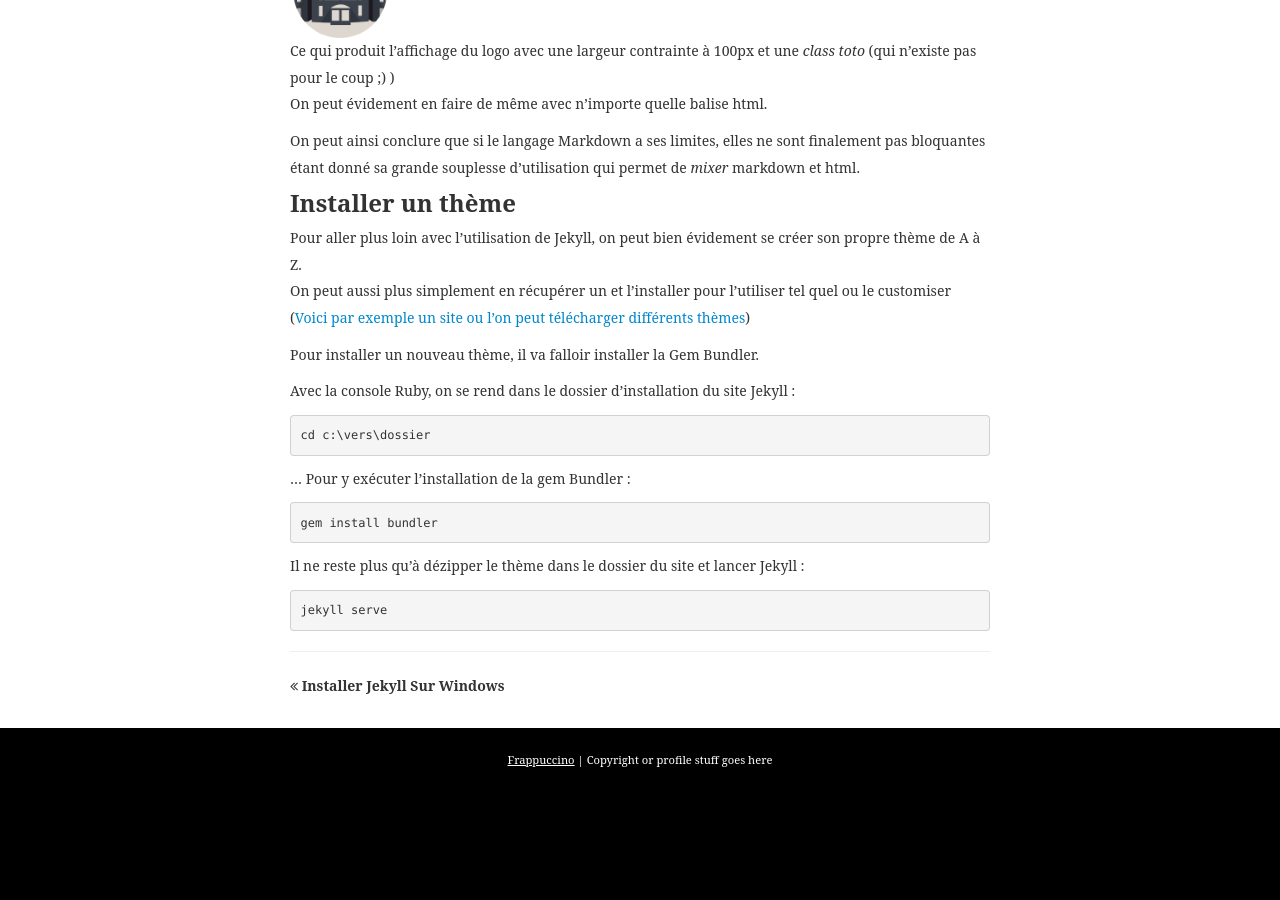
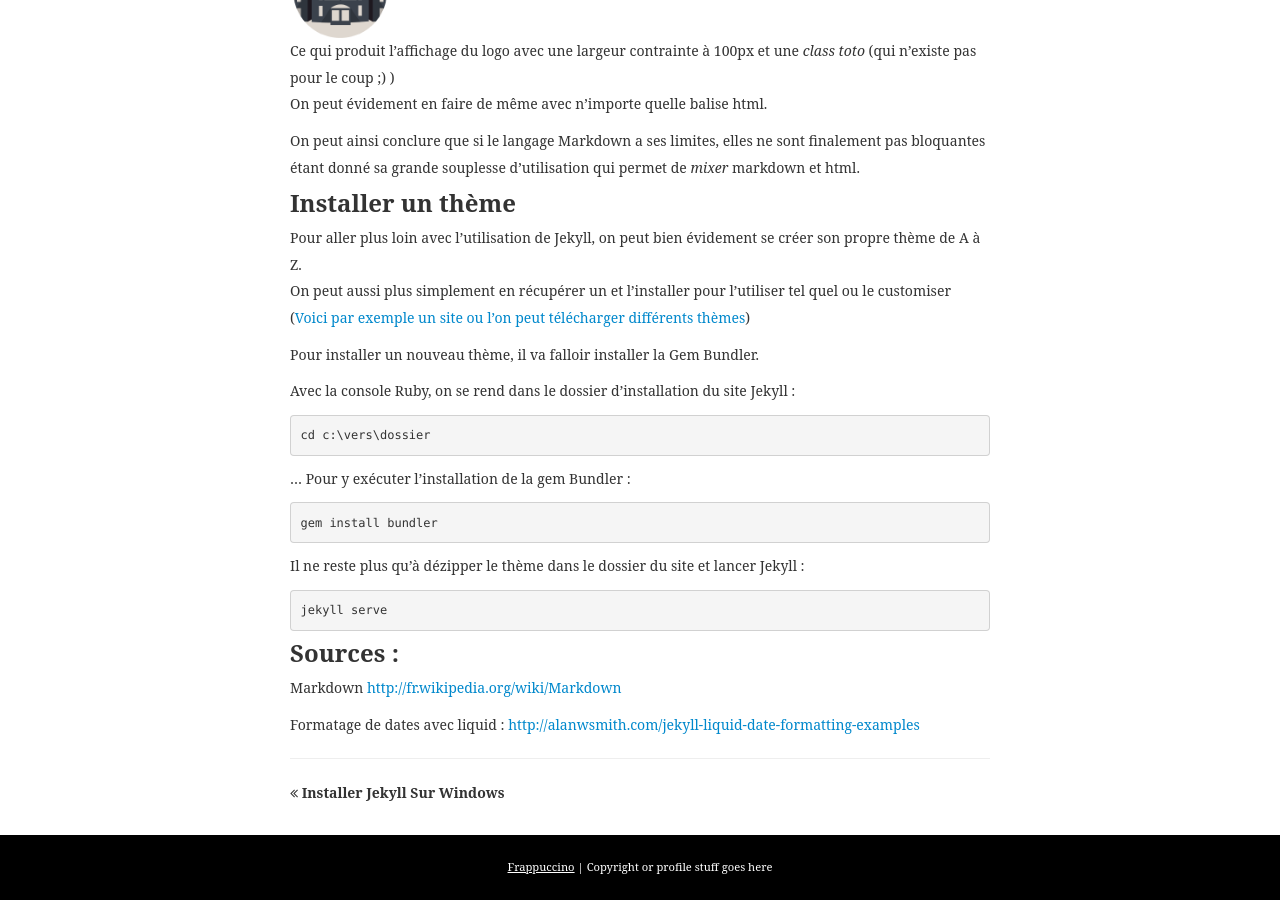
Before and after one commit to firehall/firehall.github.io, a Jekyll site: the page built from _posts/2014-05-31-utilisation-de-base-de-jekyll.md, in a window 1280 px wide and 900 px high, scrolled down 5519 px. Built offline with Jekyll 4.4.1, drawn with Linux system fonts in a browser that asks for light colours; some web fonts are replaced; before the commit the page ends 6311 px from its top, so only the background shows below that.

Commit message:
ajout des sources de l'article du 31/05/2014

```diff
--- a/_posts/2014-05-31-utilisation-de-base-de-jekyll.md
+++ b/_posts/2014-05-31-utilisation-de-base-de-jekyll.md
@@ -250,3 +250,11 @@ Avec la console Ruby, on se rend dans le dossier d'installation du site Jekyll :
 Il ne reste plus qu'à dézipper le thème dans le dossier du site et lancer Jekyll :
 
 	jekyll serve
+
+### Sources :
+
+Markdown
+[http://fr.wikipedia.org/wiki/Markdown](http://fr.wikipedia.org/wiki/Markdown)
+
+Formatage de dates avec liquid :
+[http://alanwsmith.com/jekyll-liquid-date-formatting-examples](http://alanwsmith.com/jekyll-liquid-date-formatting-examples)
```
